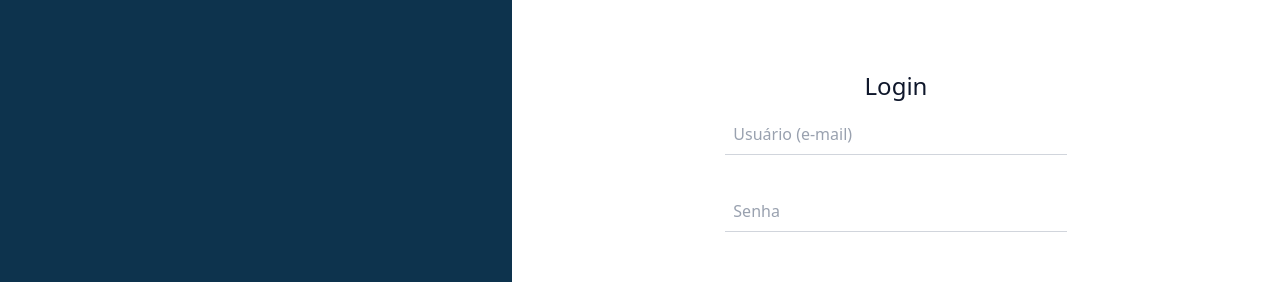
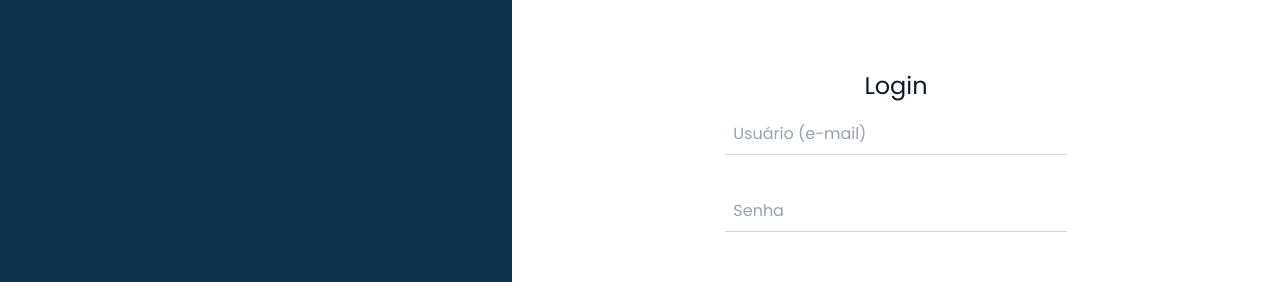
Before and after one commit to laura-azevedo/assistente-clinico-front, an Angular app: page / in a window 1280 px wide. Shown: the part 285-567 px from the top of the page. Built offline with nearby package versions, Linux system fonts and the light colour scheme.

Commit message:
chore: import poppins font

```diff
--- a/src/styles.css
+++ b/src/styles.css
@@ -1 +1,7 @@
+@import url('https://fonts.googleapis.com/css2?family=Poppins:wght@400;600;700&display=swap');
 @import "tailwindcss";
+
+.poppins {
+font-family: 'Poppins', sans-serif;
+font-weight: 400;
+}
```
